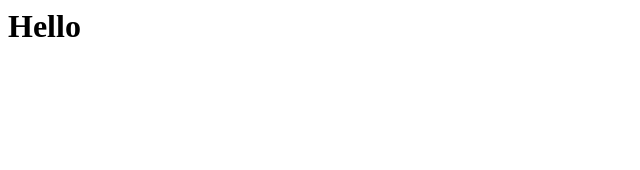
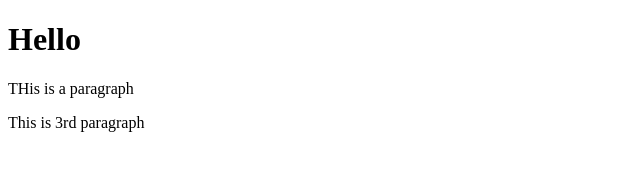
Before and after one commit to bhaskarxix/git-test, a website: page index.html in a window 1280 px wide. Shown: the whole page, without its empty margins (0-640 px from the left). Drawn offline with Linux system fonts and the light colour scheme.

Commit message:
fourth commit

```diff
--- a/index.html
+++ b/index.html
@@ -1,7 +1,10 @@
+<!DOCTYPE html>
 <html>
     <head>
     </head>
     <body>
         <h1>Hello</h1>
+        <p>THis is a paragraph</p>
+        <p>This is 3rd paragraph</p>
     </body>
 </html>
```
Also changed, not shown: package.json (added, +24 -0 lines), 2 other files.
